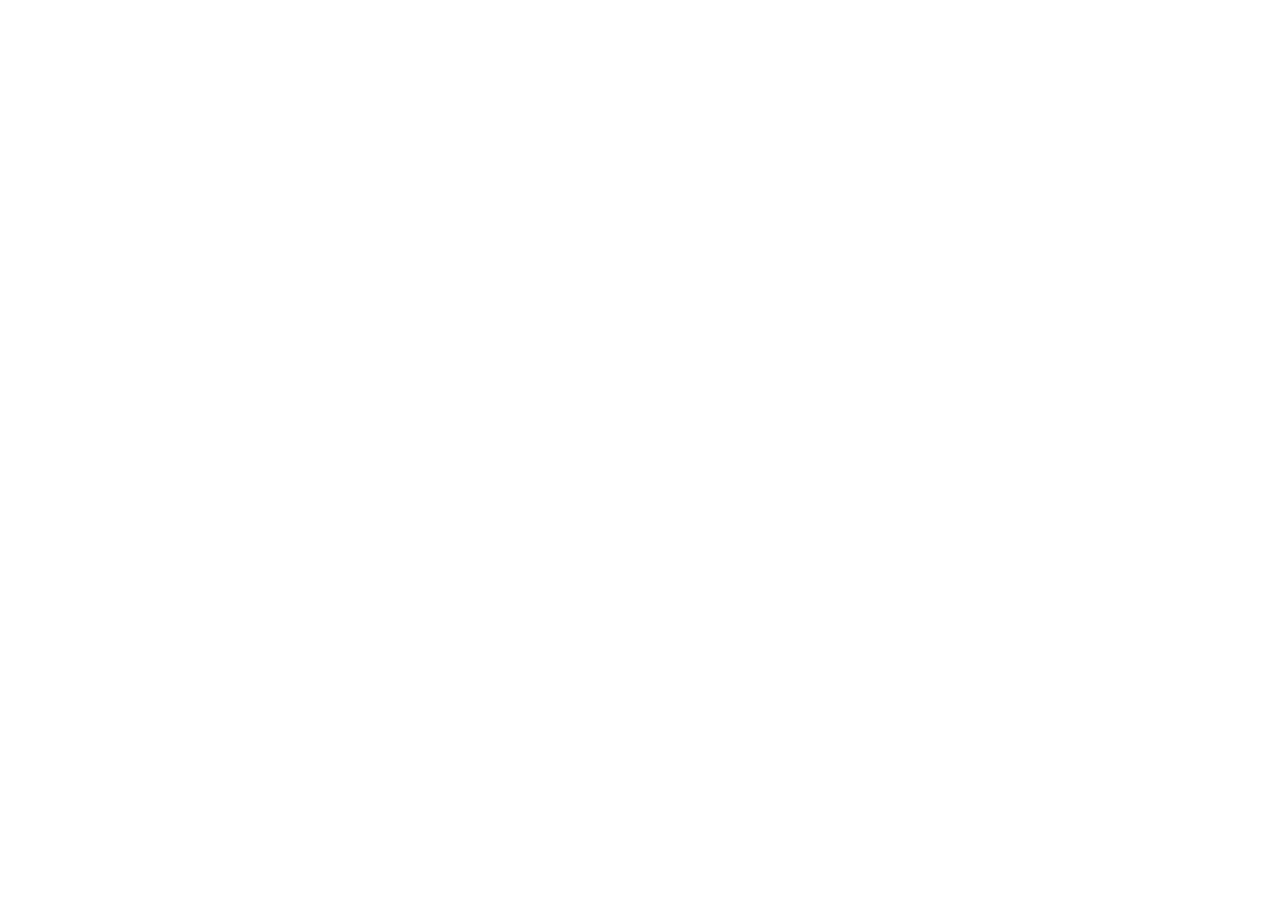
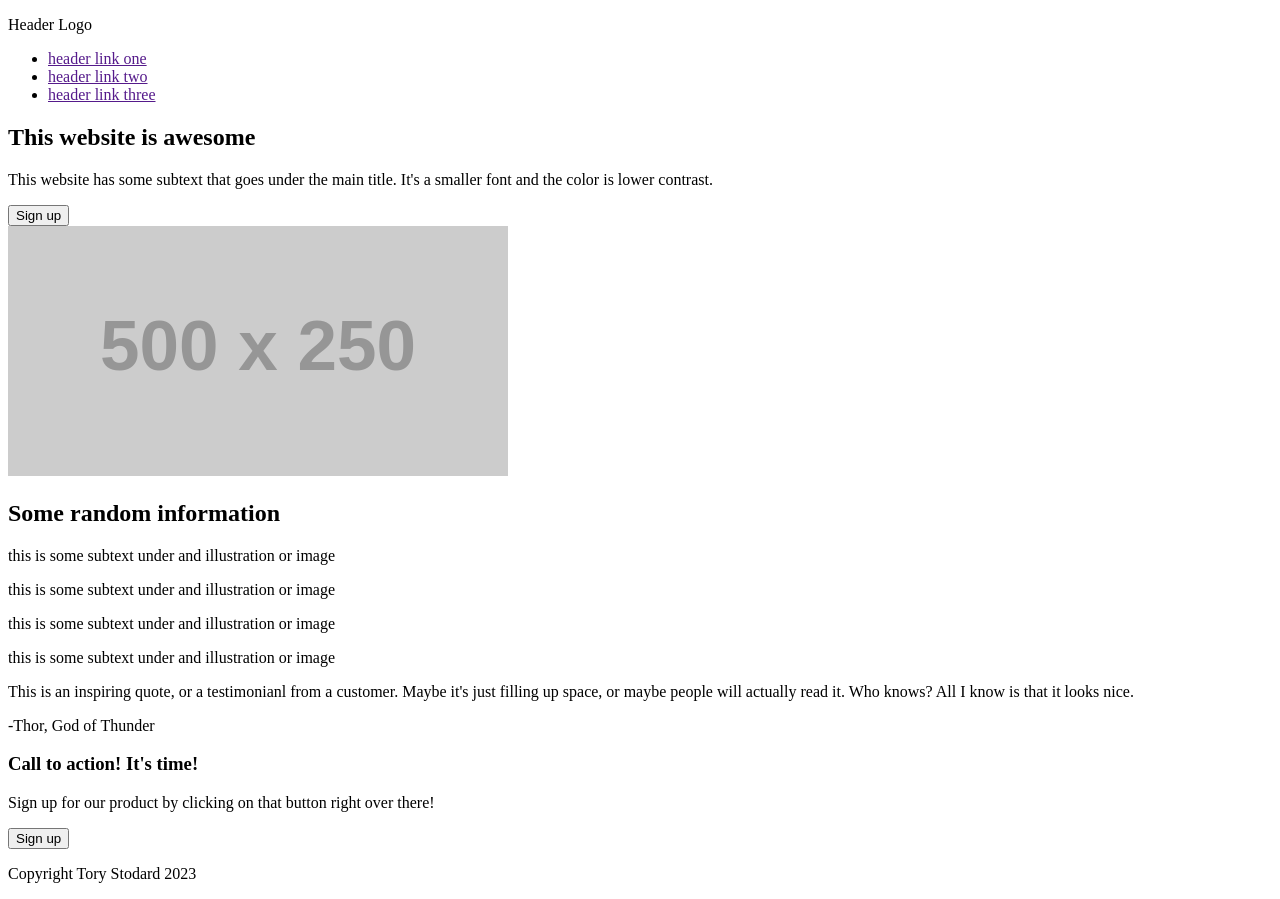
Before and after one commit to Tory-Stodard/project-landing-page, a plain HTML site: page index.html in a window 1280 px wide. Before the commit the page ends 800 px from the top, so only its background shows below. Drawn offline with Linux system fonts and the light colour scheme; placeholder pictures from the web are drawn by us.

Commit message:
completed basic markup.

```diff
--- a/index.html
+++ b/index.html
@@ -3,7 +3,72 @@
   <head>
     <meta charset="UTF-8" />
     <meta name="viewport" content="width=device-width, initial-scale=1.0" />
-    <title>Document</title>
+    <title>Project Landing Page</title>
   </head>
-  <body></body>
+  <body>
+    <header>
+      <p>Header Logo</p>
+      <nav>
+        <ul>
+          <li><a href="">header link one</a></li>
+          <li><a href="">header link two</a></li>
+          <li><a href="">header link three</a></li>
+        </ul>
+      </nav>
+    </header>
+    <section id="hero">
+      <div class="hero-left">
+        <h1>This website is awesome</h1>
+        <p>
+          This website has some subtext that goes under the main title. It's a
+          smaller font and the color is lower contrast.
+        </p>
+        <button>Sign up</button>
+      </div>
+      <div class="hero-right">
+        <img src="https://placehold.jp/500x250.png" alt="placeholder image" />
+      </div>
+    </section>
+    <section id="information">
+      <h2>Some random information</h2>
+      <div class="items-wrapper">
+        <div class="item">
+          <div class="item-image"></div>
+          <p>this is some subtext under and illustration or image</p>
+        </div>
+        <div class="item">
+          <div class="item-image"></div>
+          <p>this is some subtext under and illustration or image</p>
+        </div>
+        <div class="item">
+          <div class="item-image"></div>
+          <p>this is some subtext under and illustration or image</p>
+        </div>
+        <div class="item">
+          <div class="item-image"></div>
+          <p>this is some subtext under and illustration or image</p>
+        </div>
+      </div>
+    </section>
+    <section id="testimonial">
+      <p class="quote">
+        This is an inspiring quote, or a testimonianl from a customer. Maybe
+        it's just filling up space, or maybe people will actually read it. Who
+        knows? All I know is that it looks nice.
+      </p>
+      <p class="author">-Thor, God of Thunder</p>
+    </section>
+    <section id="call-to-action">
+      <div class="card">
+        <h3>Call to action! It's time!</h3>
+        <p>
+          Sign up for our product by clicking on that button right over there!
+        </p>
+        <button>Sign up</button>
+      </div>
+    </section>
+    <footer>
+      <p>Copyright Tory Stodard 2023</p>
+    </footer>
+  </body>
 </html>
```
